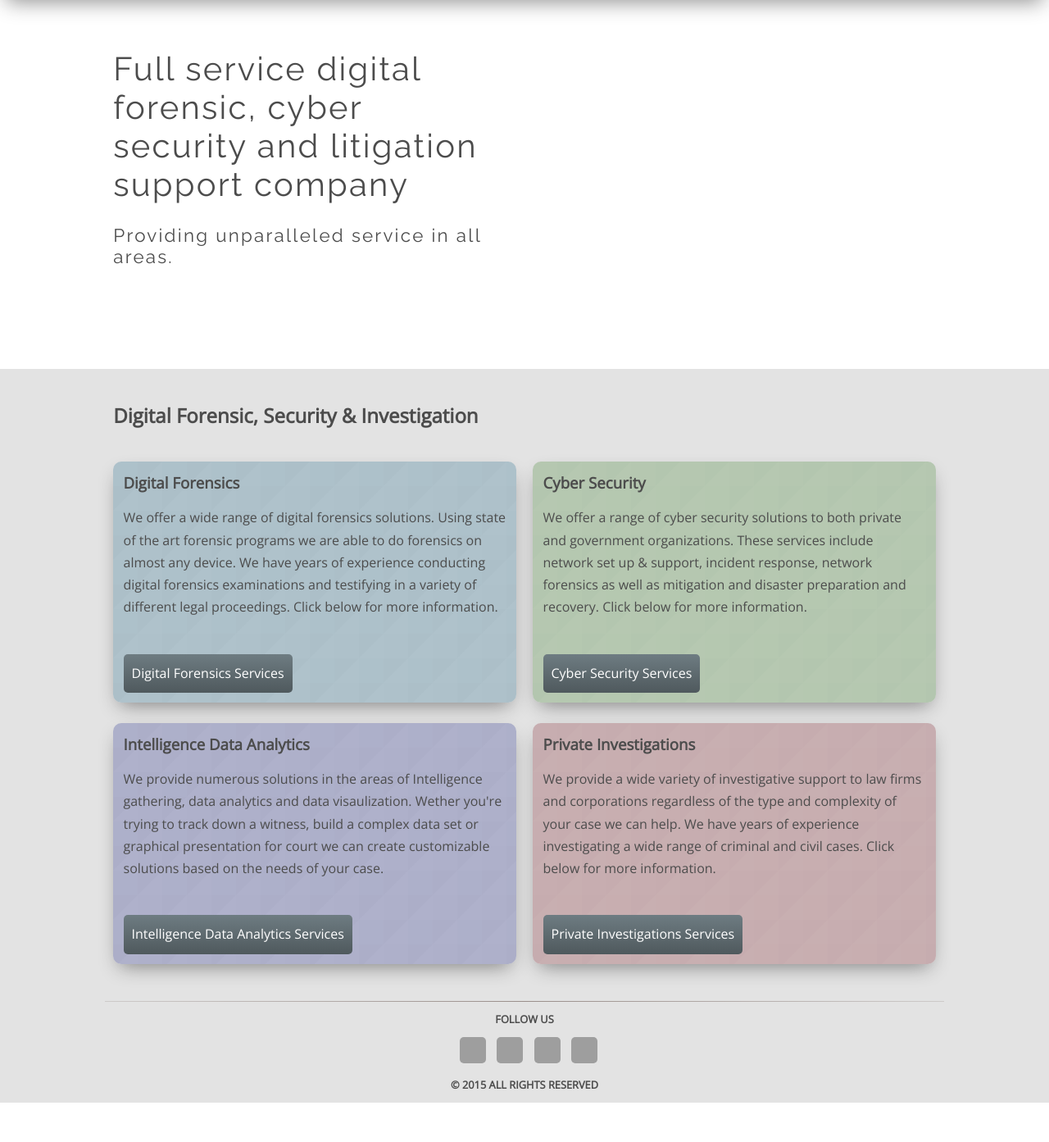
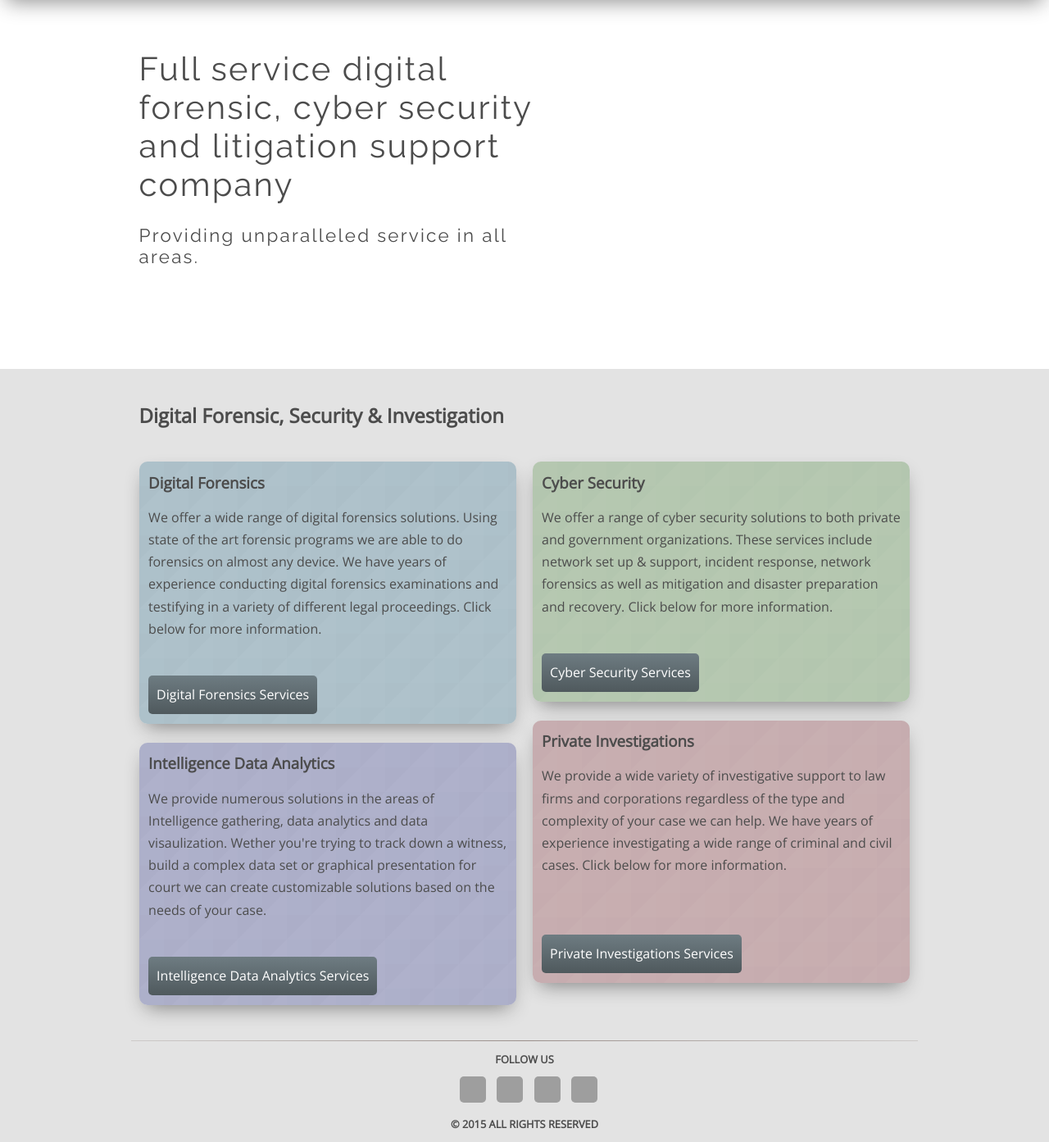
Before and after one commit to cmthoman/PFConcept, a Rails app: page / in a window 1280 px wide. Shown: the part 132-1525 px from the top of the page at 82% size. Before the commit the page ends 1477 px from the top, so only its background shows below. Run offline with Rails 7, Linux system fonts and the light colour scheme; style sheets or scripts are compiled from the project's sources; some libraries are stand-ins or nearby versions; grey boxes are pictures that could not be loaded.

Commit message:
Adjust page width

```diff
--- a/app/assets/stylesheets/layout.css.scss
+++ b/app/assets/stylesheets/layout.css.scss
@@ -19,7 +19,7 @@
 #content {
 	clear: both;
 	overflow: visible;
-	max-width: 1024px;
+	max-width: 960px;
 	margin: 0 auto;
 	padding: 0 5%;
 }
@@ -163,7 +163,7 @@
 ***************************************************************/
 
 footer {
-	max-width: 1024px;
+	max-width: 960px;
 	margin: 30px auto 0;
 	padding: 0 5%;
 	text-align: center;
@@ -202,7 +202,7 @@
 }
 
 #landing {
-	max-width: 1024px;
+	max-width: 960px;
 	margin: 30px auto 0;
 	padding: 0 5%;
 	clear: both;
@@ -211,7 +211,7 @@
 
 #landing p {
 	float: left;
-	width: 45%;
+	width: 55%;
 	margin: 60px 1%;
 	font-size: 1.4rem;
 	font-family: "Raleway", sans-serif;
--- a/app/views/static_pages/home.html.erb
+++ b/app/views/static_pages/home.html.erb
@@ -24,7 +24,7 @@
 	<div class="content_box red_triangle_bg">
 		<h3>Private Investigations</h3>
 		<p>We provide a wide variety of investigative support to law firms and corporations regardless of the type and complexity of your case we can help. We have years of experience investigating a wide range of criminal and civil cases. Click below for more information.</p>
-		<br/>
+		<br/><br/>
 		<a href="#" class="btn blue_btn">Private Investigations Services</a>
 	</div>
 </div>
```
